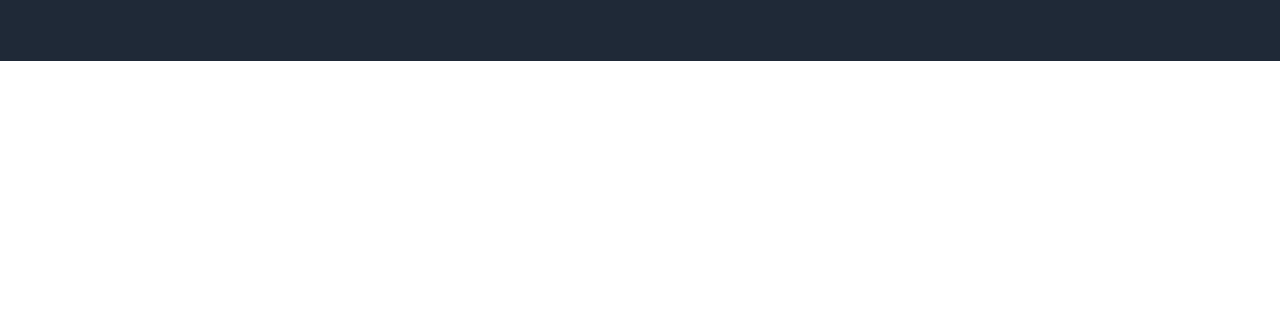
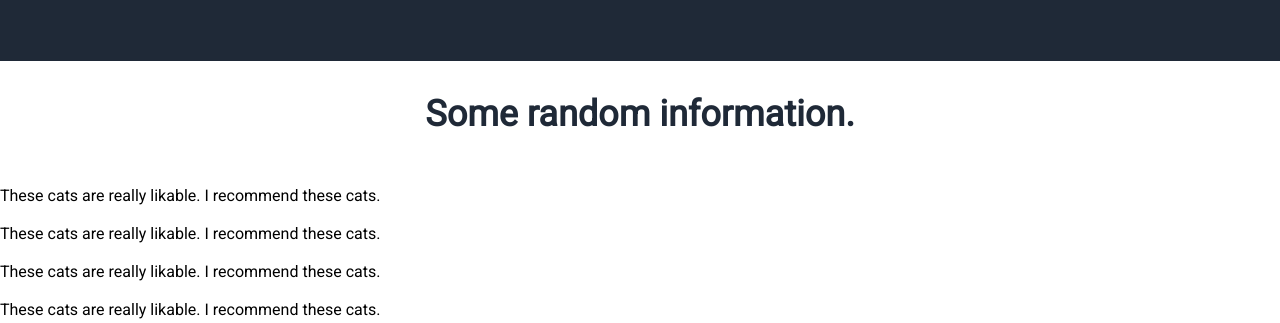
Before and after one commit to iolakk/landing-page, a plain HTML site: page index.html in a window 1280 px wide. Shown: the part 477-800 px from the top of the page. Drawn offline with Linux system fonts and the light colour scheme.

Commit message:
Add cards section structure to html

```diff
--- a/index.html
+++ b/index.html
@@ -29,5 +29,26 @@
             <img src="./images/kitten.jpg" alt="A cute kitten">
         </div>
     </div>
+    <div class="cards-section">
+        <div class="cards-header">Some random information.</div>
+        <div class="cards">
+            <div class="card">
+                <img src="" alt="">
+                <p>These cats are really likable. I recommend these cats.</p>
+            </div>
+            <div class="card">
+                <img src="" alt="">
+                <p>These cats are really likable. I recommend these cats.</p>
+            </div>
+            <div class="card">
+                <img src="" alt="">
+                <p>These cats are really likable. I recommend these cats.</p>
+            </div>
+            <div class="card">
+                <img src="" alt="">
+                <p>These cats are really likable. I recommend these cats.</p>
+            </div>
+        </div>
+    </div>
 </body>
 </html>
--- a/style.css
+++ b/style.css
@@ -44,7 +44,6 @@ ul {
 }
 
 /* Section with hero text and image */
-
 .hero {
     display: flex;
     justify-content: center;
@@ -82,3 +81,19 @@ ul {
 .hero button:active {
     border: 1px solid #030c1b;
 }
+
+/* Section with image cards */
+.cards-header{
+    font-size: 36px;
+    font-weight: 900;
+    color: #1F2937;
+
+    display: flex;
+    justify-content: center;
+
+    padding: 32px;
+}
+
+.cards {
+
+}
```
Also changed, not shown: 1 other file.
